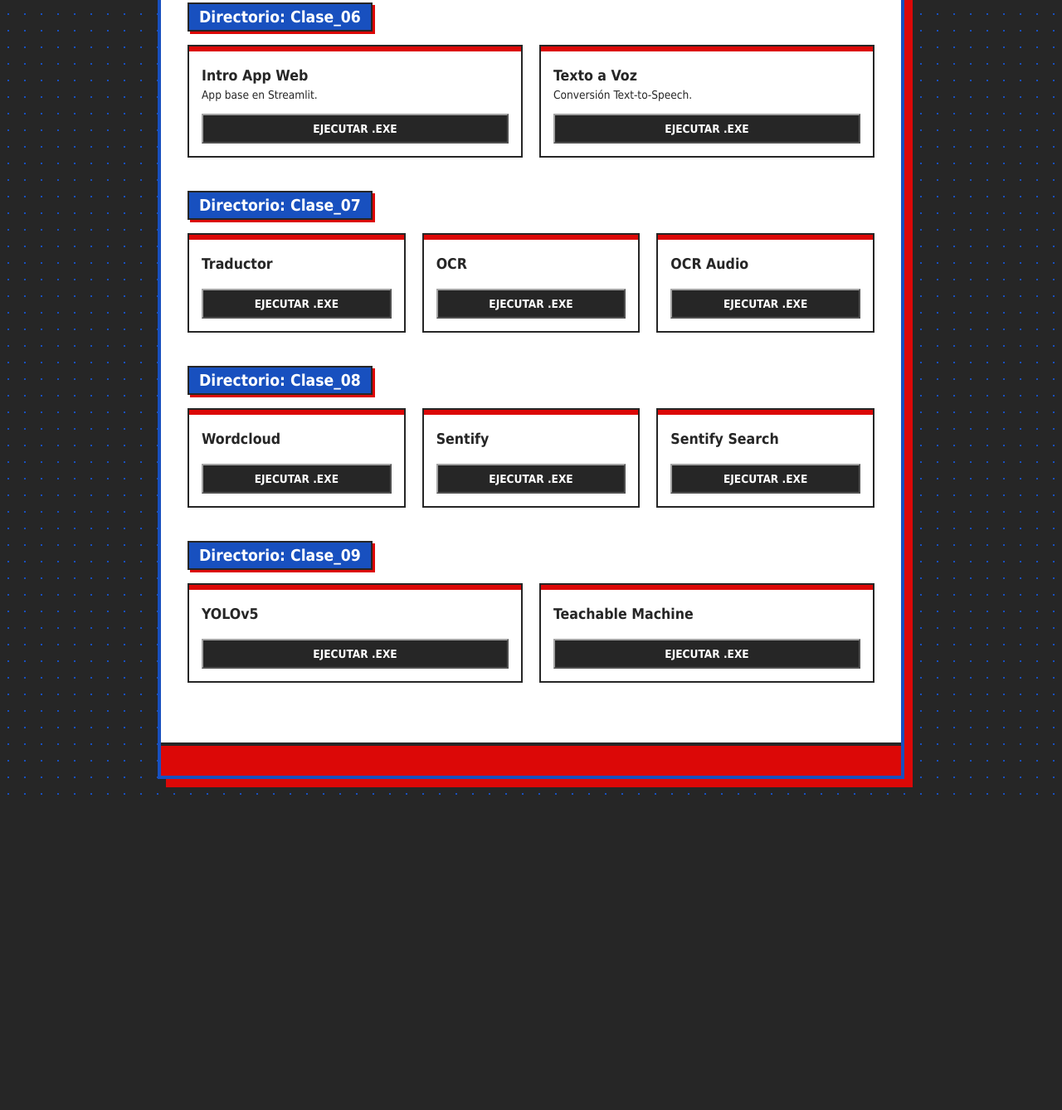
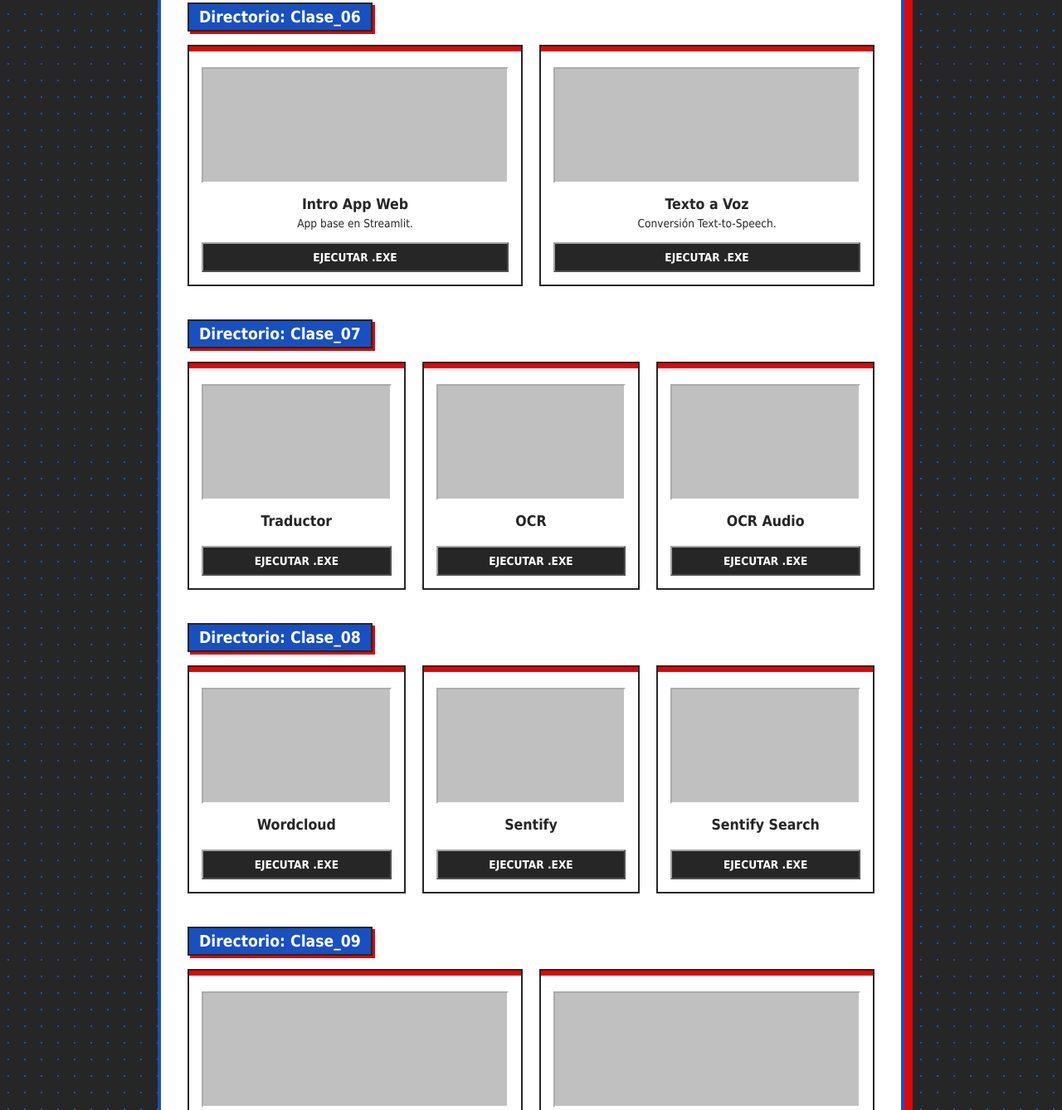
Before and after one commit to ElPablones/Portafolio-Creaci-n-de-Interfaces-Multimodales-2026-2, a plain HTML site: page index.html in a window 1280 px wide. Shown: the part 273-1611 px from the top of the page at 83% size. Before the commit the page ends 1244 px from the top, so only its background shows below. Drawn offline with Linux system fonts and the light colour scheme; some packages are replaced by stand-ins of ours; a script that the page names is missing.

Commit message:
Update index.html

```diff
--- a/index.html
+++ b/index.html
@@ -4,6 +4,10 @@
     <meta charset="UTF-8">
     <meta name="viewport" content="width=device-width, initial-scale=1.0">
     <title>Portafolio | Juan Pablo Gutiérrez Quintero</title>
+
+    <!-- Librería para visores 3D nativos en HTML -->
+    <script type="module" src="https://ajax.googleapis.com/ajax/libs/model-viewer/3.4.0/model-viewer.min.js"></script>
+
     <style>
         /* Reset y fuentes retro */
         * {
@@ -126,11 +130,30 @@
             top: 0; left: 0; width: 100%; height: 6px;
             background-color: #DC0807;
         }
+
+        /* Contenedor del modelo 3D estilo pantalla retro */
+        .model-container {
+            width: 100%;
+            height: 140px;
+            background-color: #c0c0c0; /* Gris clásico de Windows */
+            border: 2px inset #ffffff; /* Efecto hundido */
+            margin-top: 10px;
+            display: flex;
+            justify-content: center;
+            align-items: center;
+        }
+        model-viewer {
+            width: 100%;
+            height: 100%;
+            --poster-color: transparent;
+        }
+
         .card-title {
             font-weight: bold;
             font-size: 1.1rem;
-            margin-top: 10px;
+            margin-top: 15px;
             margin-bottom: 5px;
+            text-align: center;
         }
         .btn {
             display: block;
@@ -215,13 +238,19 @@
             <h2 class="class-title">Directorio: Clase_06</h2>
             <div class="grid">
                 <div class="card">
+                    <div class="model-container">
+                        <model-viewer src="modelos/intro.glb" auto-rotate rotation-per-second="30deg" camera-orbit="0deg 90deg 2m" disable-zoom></model-viewer>
+                    </div>
                     <div class="card-title">Intro App Web</div>
-                    <p style="font-size: 0.85rem;">App base en Streamlit.</p>
+                    <p style="font-size: 0.85rem; text-align: center;">App base en Streamlit.</p>
                     <a href="https://clase-6---desarrollo-de-app-web-97pdkxyvqqnj5luducjg38.streamlit.app/" target="_blank" class="btn">EJECUTAR .EXE</a>
                 </div>
                 <div class="card">
+                    <div class="model-container">
+                        <model-viewer src="modelos/tts.glb" auto-rotate rotation-per-second="30deg" camera-orbit="0deg 90deg 2m" disable-zoom></model-viewer>
+                    </div>
                     <div class="card-title">Texto a Voz</div>
-                    <p style="font-size: 0.85rem;">Conversión Text-to-Speech.</p>
+                    <p style="font-size: 0.85rem; text-align: center;">Conversión Text-to-Speech.</p>
                     <a href="https://clase-6---text-to-sp-ath9eygyhb2r3rgzjhbxbk.streamlit.app/" target="_blank" class="btn">EJECUTAR .EXE</a>
                 </div>
             </div>
@@ -232,14 +261,23 @@
             <h2 class="class-title">Directorio: Clase_07</h2>
             <div class="grid">
                 <div class="card">
+                    <div class="model-container">
+                        <model-viewer src="modelos/traductor.glb" auto-rotate rotation-per-second="30deg" camera-orbit="0deg 90deg 2m" disable-zoom></model-viewer>
+                    </div>
                     <div class="card-title">Traductor</div>
                     <a href="https://traductor-ipxgbappqwcw9wmtqddyqvv.streamlit.app/" target="_blank" class="btn">EJECUTAR .EXE</a>
                 </div>
                 <div class="card">
+                    <div class="model-container">
+                        <model-viewer src="modelos/ocr.glb" auto-rotate rotation-per-second="30deg" camera-orbit="0deg 90deg 2m" disable-zoom></model-viewer>
+                    </div>
                     <div class="card-title">OCR</div>
                     <a href="https://ocr-clase-7-8wgd2bf4rhhdnplb52oxpm.streamlit.app/" target="_blank" class="btn">EJECUTAR .EXE</a>
                 </div>
                 <div class="card">
+                    <div class="model-container">
+                        <model-viewer src="modelos/ocr_audio.glb" auto-rotate rotation-per-second="30deg" camera-orbit="0deg 90deg 2m" disable-zoom></model-viewer>
+                    </div>
                     <div class="card-title">OCR Audio</div>
                     <a href="https://ocr-audio-clase7-jfz3mwxpp46uwno5xyfutz.streamlit.app/" target="_blank" class="btn">EJECUTAR .EXE</a>
                 </div>
@@ -251,14 +289,23 @@
             <h2 class="class-title">Directorio: Clase_08</h2>
             <div class="grid">
                 <div class="card">
+                    <div class="model-container">
+                        <model-viewer src="modelos/wordcloud.glb" auto-rotate rotation-per-second="30deg" camera-orbit="0deg 90deg 2m" disable-zoom></model-viewer>
+                    </div>
                     <div class="card-title">Wordcloud</div>
                     <a href="https://wordcloud-clase8-hxs9htgtrtb9wqfc9z5o59.streamlit.app/" target="_blank" class="btn">EJECUTAR .EXE</a>
                 </div>
                 <div class="card">
+                    <div class="model-container">
+                        <model-viewer src="modelos/sentify.glb" auto-rotate rotation-per-second="30deg" camera-orbit="0deg 90deg 2m" disable-zoom></model-viewer>
+                    </div>
                     <div class="card-title">Sentify</div>
                     <a href="https://sentimenta---clase-8-uatalbpxsc4zhpjanabgtj.streamlit.app/" target="_blank" class="btn">EJECUTAR .EXE</a>
                 </div>
                 <div class="card">
+                    <div class="model-container">
+                        <model-viewer src="modelos/sentify_search.glb" auto-rotate rotation-per-second="30deg" camera-orbit="0deg 90deg 2m" disable-zoom></model-viewer>
+                    </div>
                     <div class="card-title">Sentify Search</div>
                     <a href="https://tfidf-clase-8-juc8jdmdrpwghna6f4b8hg.streamlit.app/" target="_blank" class="btn">EJECUTAR .EXE</a>
                 </div>
@@ -270,10 +317,16 @@
             <h2 class="class-title">Directorio: Clase_09</h2>
             <div class="grid">
                 <div class="card">
+                    <div class="model-container">
+                        <model-viewer src="modelos/yolo.glb" auto-rotate rotation-per-second="30deg" camera-orbit="0deg 90deg 2m" disable-zoom></model-viewer>
+                    </div>
                     <div class="card-title">YOLOv5</div>
                     <a href="https://yolov5-clase9-9tg7bdcggnqyapb7p4z8yn.streamlit.app/" target="_blank" class="btn">EJECUTAR .EXE</a>
                 </div>
                 <div class="card">
+                    <div class="model-container">
+                        <model-viewer src="modelos/teachable.glb" auto-rotate rotation-per-second="30deg" camera-orbit="0deg 90deg 2m" disable-zoom></model-viewer>
+                    </div>
                     <div class="card-title">Teachable Machine</div>
                     <a href="https://tm-clase9-6kcwat3b8fqtgeggtabkaw.streamlit.app/" target="_blank" class="btn">EJECUTAR .EXE</a>
                 </div>
```
